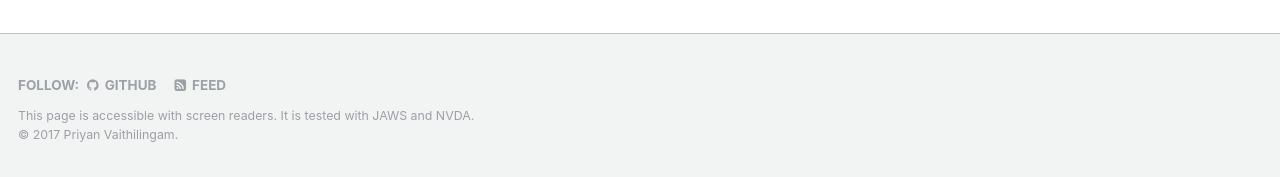
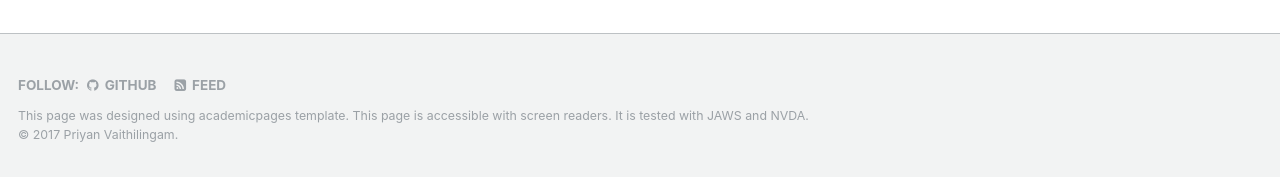
Before and after one commit to priyanmuthu/priyanmuthu.github.io, a Jekyll site: the page built from _pages/about.md, in a window 1280 px wide and 1304 px high. Shown: the part 1124-1301 px from the top of the window. Built offline with Jekyll 4.4.1, drawn with Linux system fonts in a browser that asks for light colours.

Commit message:
template credits

```diff
--- a/_includes/footer.html
+++ b/_includes/footer.html
@@ -20,5 +20,5 @@
     <li><a href="{% if site.atom_feed.path %}{{ site.atom_feed.path }}{% else %}{{ base_path }}/feed.xml{% endif %}"><i class="fa fa-fw fa-rss-square" aria-hidden="true"></i> {{ site.data.ui-text[site.locale].feed_label | default: "Feed" }}</a></li>
   </ul>
 </div>
-<div class="page__footer-copyright">This page is accessible with screen readers. It is tested with JAWS and NVDA.</div>
+<div class="page__footer-copyright">This page was designed using <a href="https://github.com/academicpages/academicpages.github.io" target="_blank">academicpages</a> template. This page is accessible with screen readers. It is tested with JAWS and NVDA.</div>
 <div class="page__footer-copyright">&copy; {{ site.time | date: '%Y' }} {{ site.name | default: site.title }}.</div>
```
